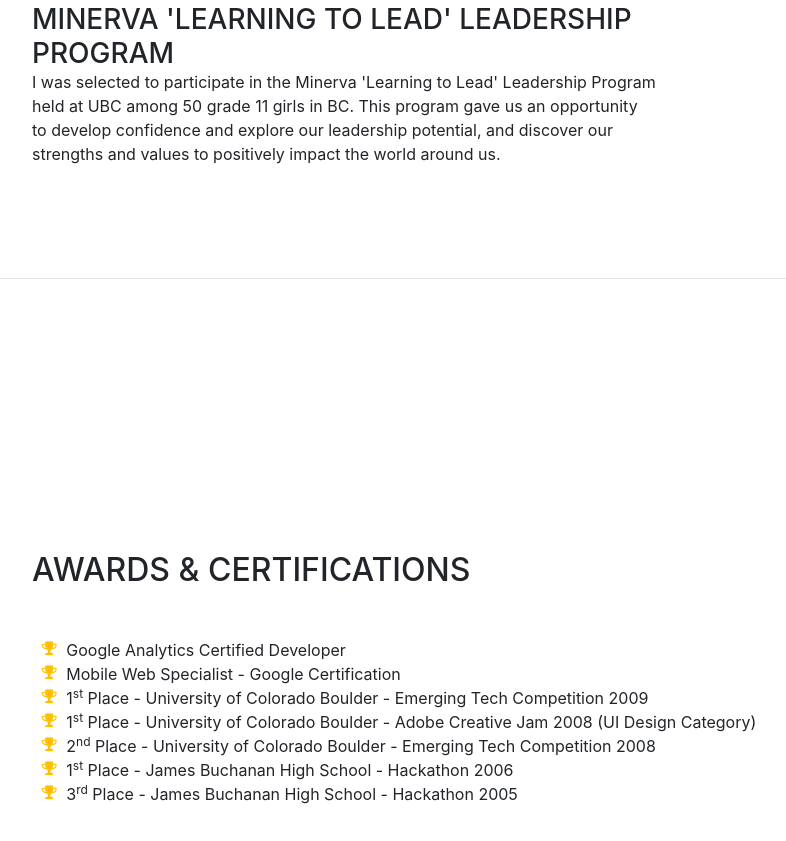
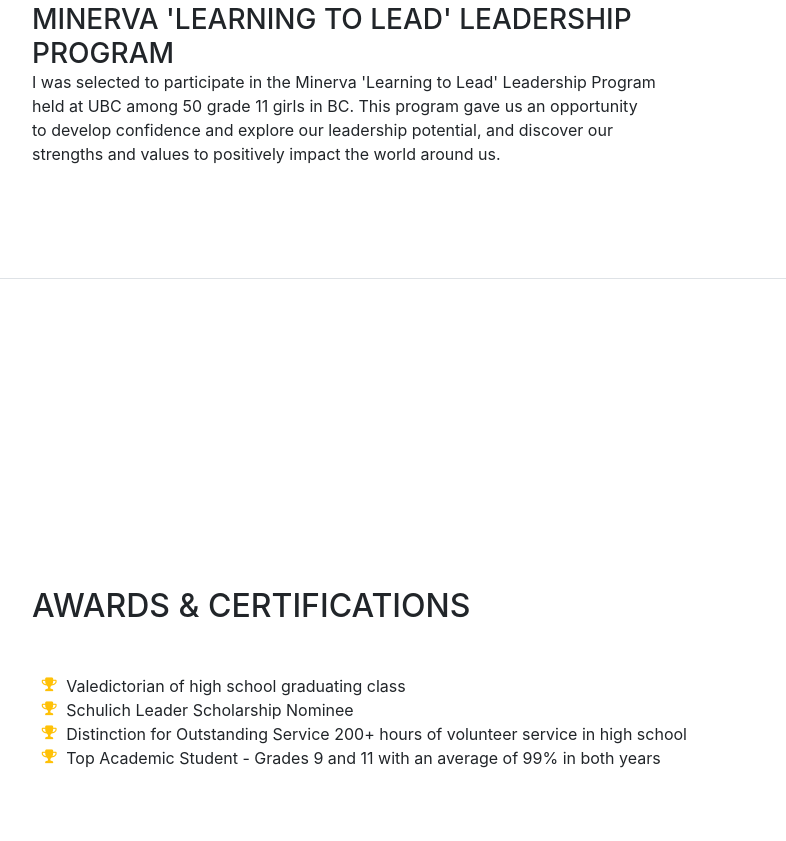
Before and after one commit to shreeshaagoyal/shreeshaa-website, a website with bundled scripts: page index.html in a window 1280 px wide. Shown: the part 3425-4266 px from the top of the page, without its empty margins (288-1074 px from the left). Built offline with nearby package versions, Linux system fonts and the light colour scheme; a web font is replaced by a local one.

Commit message:
Completed the Awards & Certificates page + changed the title

```diff
--- a/index.html
+++ b/index.html
@@ -8,7 +8,7 @@
     <meta name="description" content="">
     <meta name="author" content="">
 
-    <title>Resume - Start Bootstrap Theme</title>
+    <title>Shreeshaa Goyal</title>
 
     <!-- Bootstrap core CSS -->
     <link href="vendor/bootstrap/css/bootstrap.min.css" rel="stylesheet">
@@ -226,31 +226,16 @@
           <ul class="fa-ul mb-0">
             <li>
               <i class="fa-li fa fa-trophy text-warning"></i>
-              Google Analytics Certified Developer</li>
+              Valedictorian of high school graduating class</li>
             <li>
               <i class="fa-li fa fa-trophy text-warning"></i>
-              Mobile Web Specialist - Google Certification</li>
+              Schulich Leader Scholarship Nominee</li>
             <li>
               <i class="fa-li fa fa-trophy text-warning"></i>
-              1<sup>st</sup>
-              Place - University of Colorado Boulder - Emerging Tech Competition 2009</li>
+              Distinction for Outstanding Service 200+ hours of volunteer service in high school</li>
             <li>
               <i class="fa-li fa fa-trophy text-warning"></i>
-              1<sup>st</sup>
-              Place - University of Colorado Boulder - Adobe Creative Jam 2008 (UI Design Category)</li>
-            <li>
-              <i class="fa-li fa fa-trophy text-warning"></i>
-              2<sup>nd</sup>
-              Place - University of Colorado Boulder - Emerging Tech Competition 2008</li>
-            <li>
-            <li>
-              <i class="fa-li fa fa-trophy text-warning"></i>
-              1<sup>st</sup>
-              Place - James Buchanan High School - Hackathon 2006</li>
-            <li>
-              <i class="fa-li fa fa-trophy text-warning"></i>
-              3<sup>rd</sup>
-              Place - James Buchanan High School - Hackathon 2005</li>
+              Top Academic Student - Grades 9 and 11 with an average of 99% in both years</li>
           </ul>
         </div>
       </section>
```
